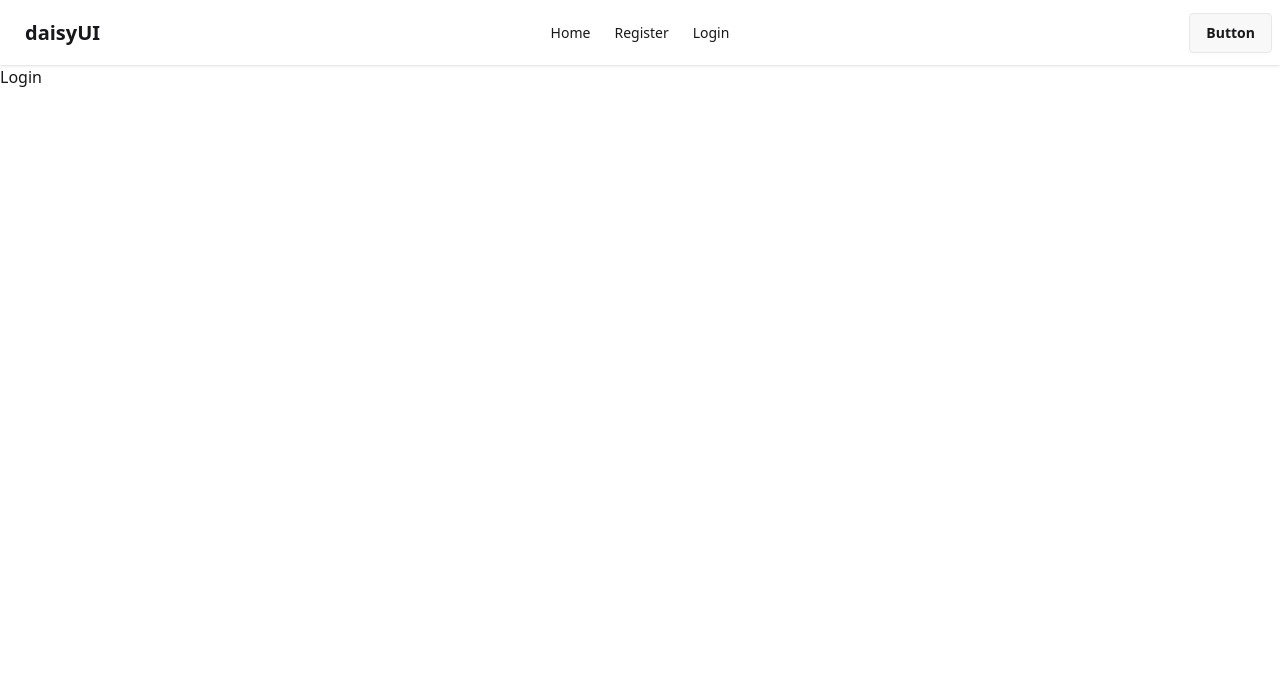
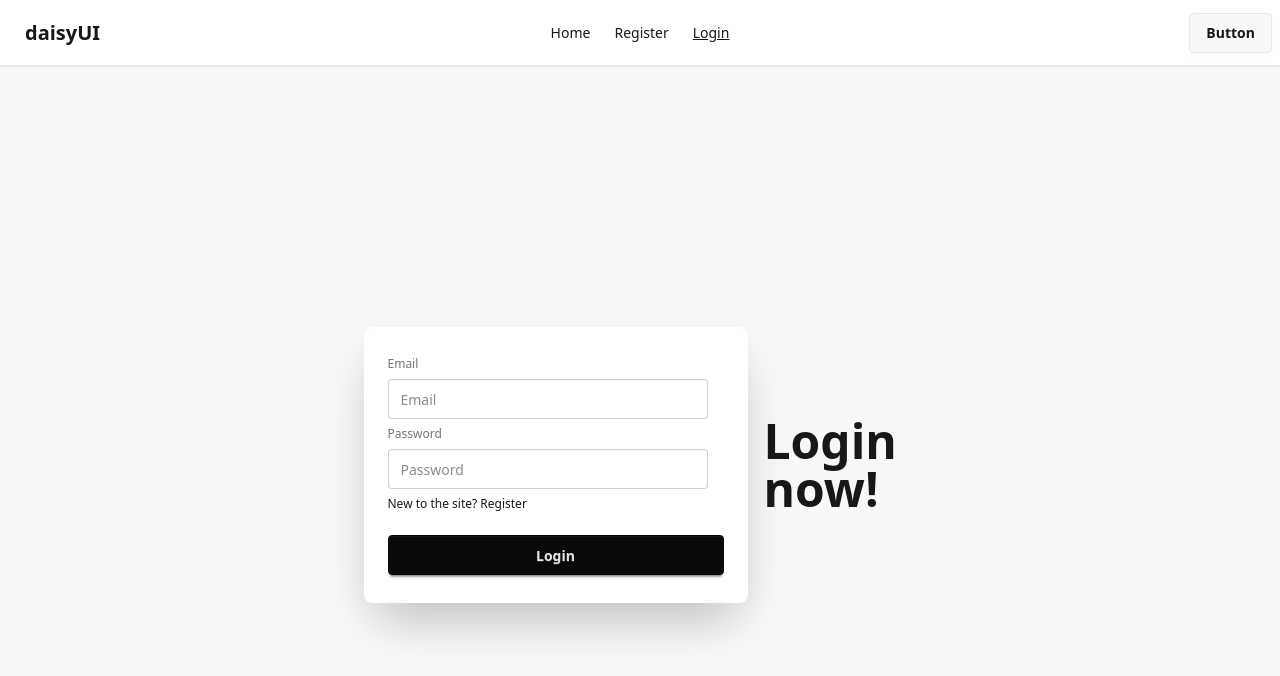
Before and after one commit to AsifAhmedTanjid/LWA-2, a React (Vite) app in the folder MR-49/react-firebase-auth-integration/: page /login in a window 1280 px wide. Shown: the top 676 px of the page. Built offline with nearby package versions, Linux system fonts and the light colour scheme.

Commit message:
register and login form

```diff
--- a/MR-49/react-firebase-auth-integration/src/components/Login/Login.jsx
+++ b/MR-49/react-firebase-auth-integration/src/components/Login/Login.jsx
@@ -1,11 +1,49 @@
-import React from 'react';
+import React from "react";
+import { Link } from "react-router";
 
 const Login = () => {
-    return (
-        <div>
-            <h1>Login</h1>
+  return (
+    <div className="hero bg-base-200 min-h-screen">
+      <div className="hero-content flex-col lg:flex-row-reverse">
+        <div className="text-center lg:text-left">
+          <h1 className="text-5xl font-bold">Login now!</h1>
         </div>
-    );
+        <div className="card bg-base-100 w-full max-w-sm shrink-0 shadow-2xl">
+          <div className="card-body">
+            <form>
+              <fieldset className="fieldset">
+                {/* email field */}
+                <label className="label">Email</label>
+                <input
+                  name="email"
+                  type="email"
+                  className="input"
+                  placeholder="Email"
+                />
+                {/* password field */}
+                <label className="label">Password</label>
+                <input
+                  type="password"
+                  className="input"
+                  placeholder="Password"
+                  name="password"
+                />
+                <div>
+                  <p>
+                    New to the site?{" "}
+                    <Link to="/register" className="link link-hover">
+                      Register
+                    </Link>{" "}
+                  </p>
+                </div>
+                <button className="btn btn-neutral mt-4">Login</button>
+              </fieldset>
+            </form>
+          </div>
+        </div>
+      </div>
+    </div>
+  );
 };
 
 export default Login;
--- /dev/null
+++ b/MR-49/react-firebase-auth-integration/src/components/Navbar/Navbar.css
@@ -0,0 +1,3 @@
+.menu a.active {
+text-decoration: underline;
+}
--- a/MR-49/react-firebase-auth-integration/src/components/Navbar/Navbar.jsx
+++ b/MR-49/react-firebase-auth-integration/src/components/Navbar/Navbar.jsx
@@ -1,5 +1,6 @@
 import React from "react";
 import { NavLink } from "react-router";
+import "./Navbar.css";
 
 const Navbar = () => {
   const links = (
--- a/MR-49/react-firebase-auth-integration/src/components/Register/Register.jsx
+++ b/MR-49/react-firebase-auth-integration/src/components/Register/Register.jsx
@@ -1,6 +1,24 @@
+import { createUserWithEmailAndPassword } from "firebase/auth";
 import React from "react";
+import { Link } from "react-router";
+import { auth } from "../../firebase/firebase.init";
 
 const Register = () => {
+  const handleRegister = (e) => {
+    e.preventDefault();
+    const email = e.target.email.value;
+    const password = e.target.password.value;
+    const name = e.target.name.value;
+    console.log(name, email, password);
+
+    createUserWithEmailAndPassword(auth, email, password)
+      .then((result) => {
+        console.log(result.user);
+      })
+      .catch((error) => {
+        console.log(error);
+      });
+  };
   return (
     <div className="hero bg-base-200 min-h-screen">
       <div className="hero-content flex-col lg:flex-row-reverse">
@@ -9,16 +27,43 @@
         </div>
         <div className="card bg-base-100 w-full max-w-sm shrink-0 shadow-2xl">
           <div className="card-body">
+            <form onSubmit={handleRegister}>
               <fieldset className="fieldset">
+                {/* name field */}
+                <label className="label">Name</label>
+                <input
+                  name="name"
+                  type="text"
+                  className="input"
+                  placeholder="Name"
+                />
+                {/* email field */}
                 <label className="label">Email</label>
-              <input type="email" className="input" placeholder="Email" />
+                <input
+                  name="email"
+                  type="email"
+                  className="input"
+                  placeholder="Email"
+                />
+                {/* password field */}
                 <label className="label">Password</label>
-              <input type="password" className="input" placeholder="Password" />
+                <input
+                  type="password"
+                  className="input"
+                  placeholder="Password"
+                  name="password"
+                />
                 <div>
-                <a className="link link-hover">Forgot password?</a>
+                  <p>
+                    Already have an account?{" "}
+                    <Link to="/login" className="link link-hover">
+                      Login
+                    </Link>{" "}
+                  </p>
                 </div>
-              <button className="btn btn-neutral mt-4">Login</button>
+                <button className="btn btn-neutral mt-4">Register</button>
               </fieldset>
+            </form>
           </div>
         </div>
       </div>
--- a/MR-49/react-firebase-auth-integration/src/firebase/firebase.init.js
+++ b/MR-49/react-firebase-auth-integration/src/firebase/firebase.init.js
@@ -2,6 +2,7 @@
 //Danger!!!!!!!!!!!!!!!!!!!!!!!!!!!!!!!!!
 // Import the functions you need from the SDKs you need
 import { initializeApp } from "firebase/app";
+import { getAuth } from "firebase/auth";
 // TODO: Add SDKs for Firebase products that you want to use
 // https://firebase.google.com/docs/web/setup#available-libraries
 
@@ -17,3 +18,5 @@
 
 // Initialize Firebase
 const app = initializeApp(firebaseConfig);
+// Initialize Firebase Authentication and get a reference to the service
+export const auth = getAuth(app);
```
Lines whose indentation alone changed are shown as unchanged.
